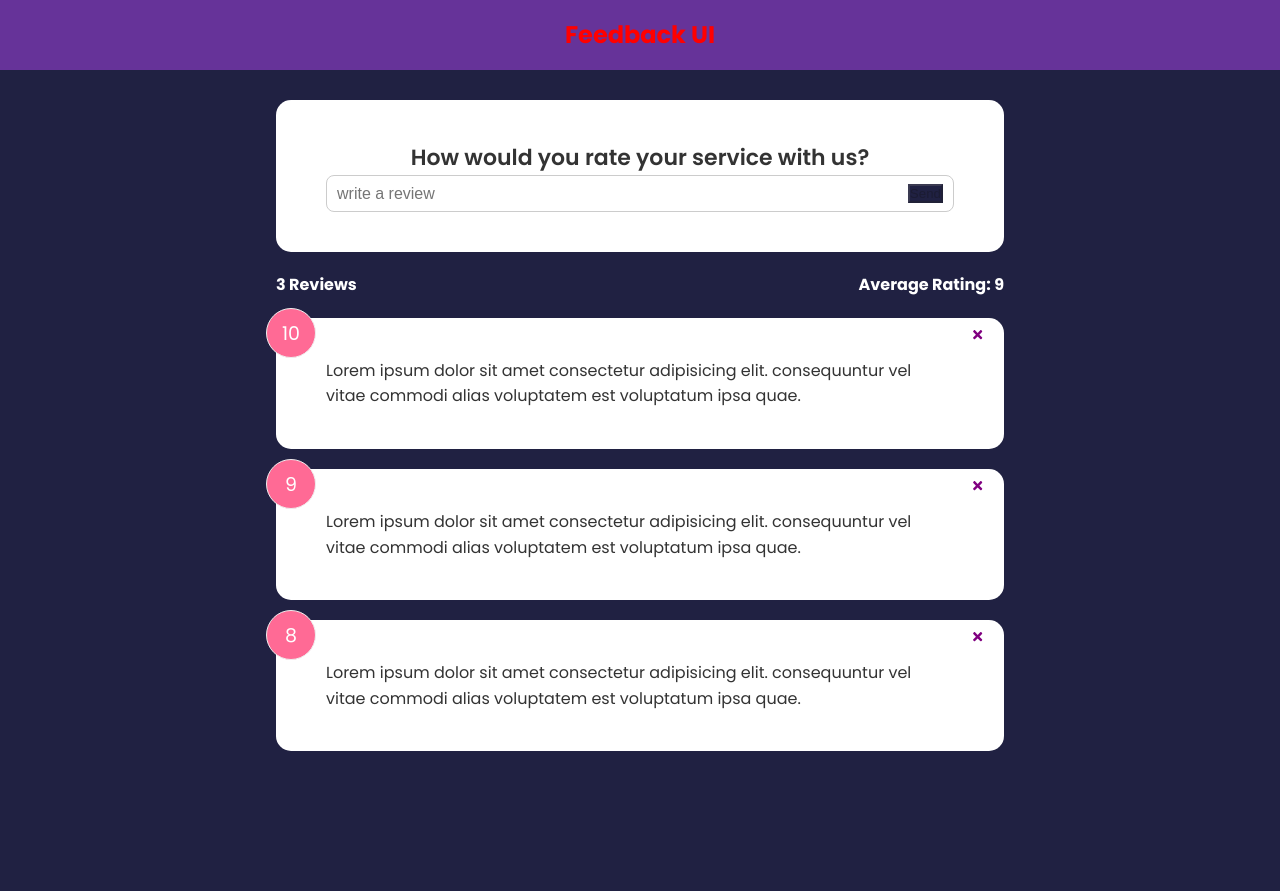
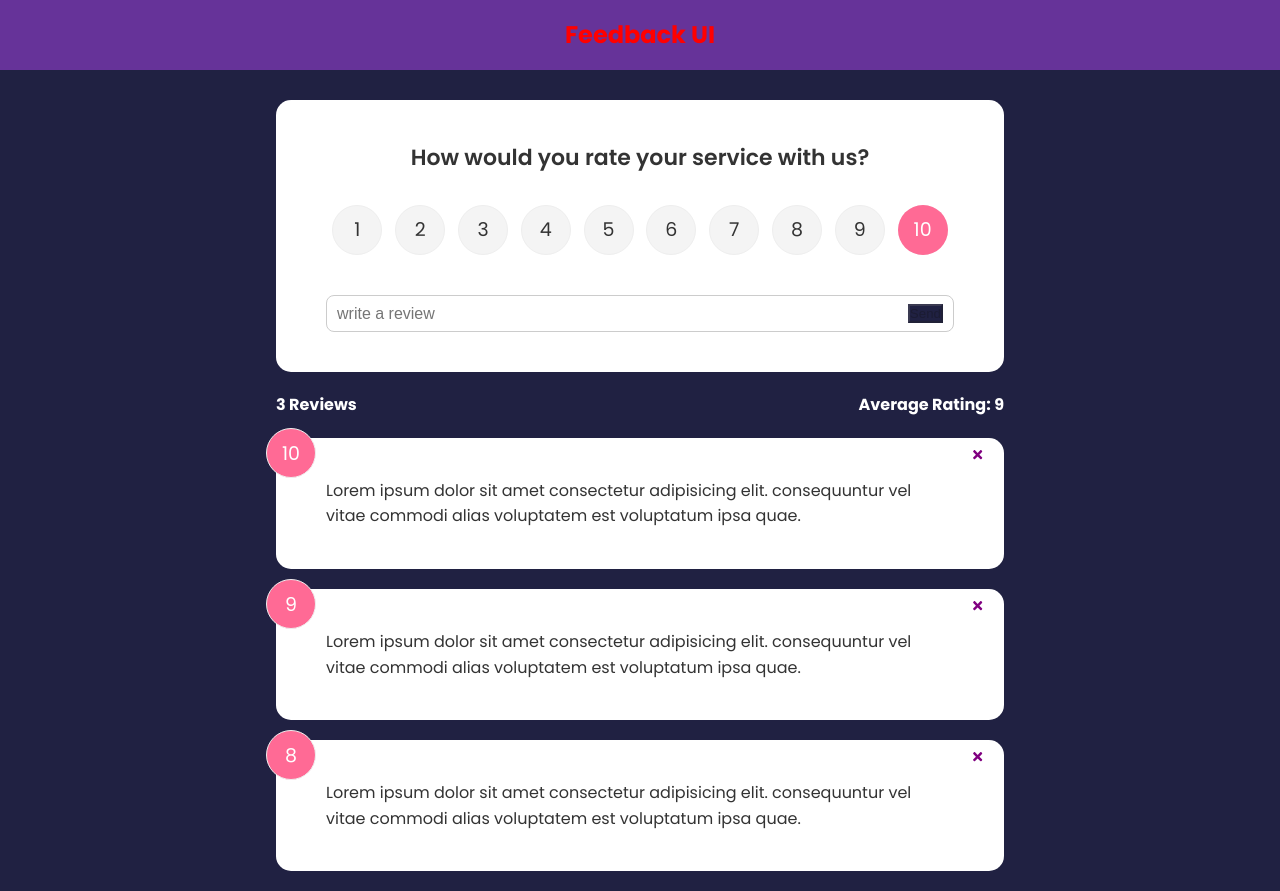
Before and after one commit to jennymarie1027/feedback-app, a React (Create React App) app: page / in a window 1280 px wide. Before the commit the page ends 800 px from the top, so only its background shows below. Built offline with nearby package versions, Linux system fonts and the light colour scheme.

Commit message:
embed the RatingSelect.jsx component into the FeedbackForm and pass a function into the select component that will handle how rating is passed in to the onSubmit

```diff
--- a/src/components/FeedbackForm.jsx
+++ b/src/components/FeedbackForm.jsx
@@ -1,10 +1,12 @@
+import {useState} from 'react';
 import Card from './shared/Card'
-import {useState} from 'react';
 import Button from './shared/Button'
+import RatingSelect from './RatingSelect';
 
-function FeedbackForm() {
+function FeedbackForm({ handleAdd }) {
 
     const [text, setText] = useState('');
+    const [rating, setRating] = useState(10);
     const [btnDisabled, setBtnDisabled] = useState(true)
     const [message, setMessage] = useState('')
 
@@ -22,10 +24,23 @@ function FeedbackForm() {
         setText(e.target.value);
     }
 
+    const handleSubmit = (e) => {
+        e.preventDefault();
+        if (text.trim().length > 10) {
+            const newFeedback = {
+                text,
+                rating
+            }
+
+            handleAdd(newFeedback)
+            setText('');
+        }
+    }
+
   return <Card>
-      <form>
+      <form onSubmit={handleSubmit}>
           <h2>How would you rate your service with us?</h2>
-          {/* TODO - rating select component */}
+          <RatingSelect select={(rating) => setRating(rating)} />
           <div className='input-group'>
               <input type='text' value={text} onChange={handleTextChange} placeholder='write a review' />
               <Button type='submit' isDisabled={btnDisabled} >Send</Button>
```
